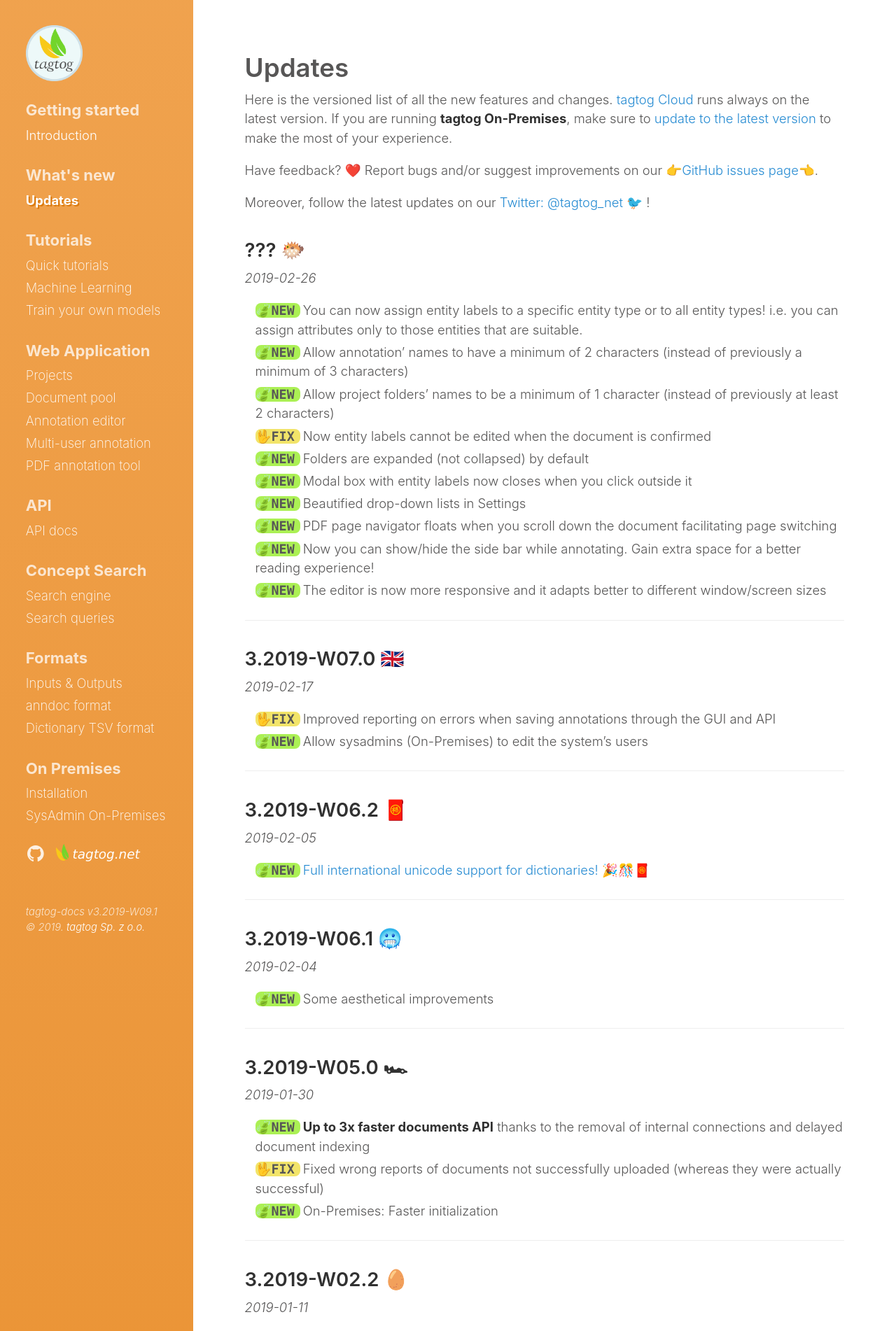
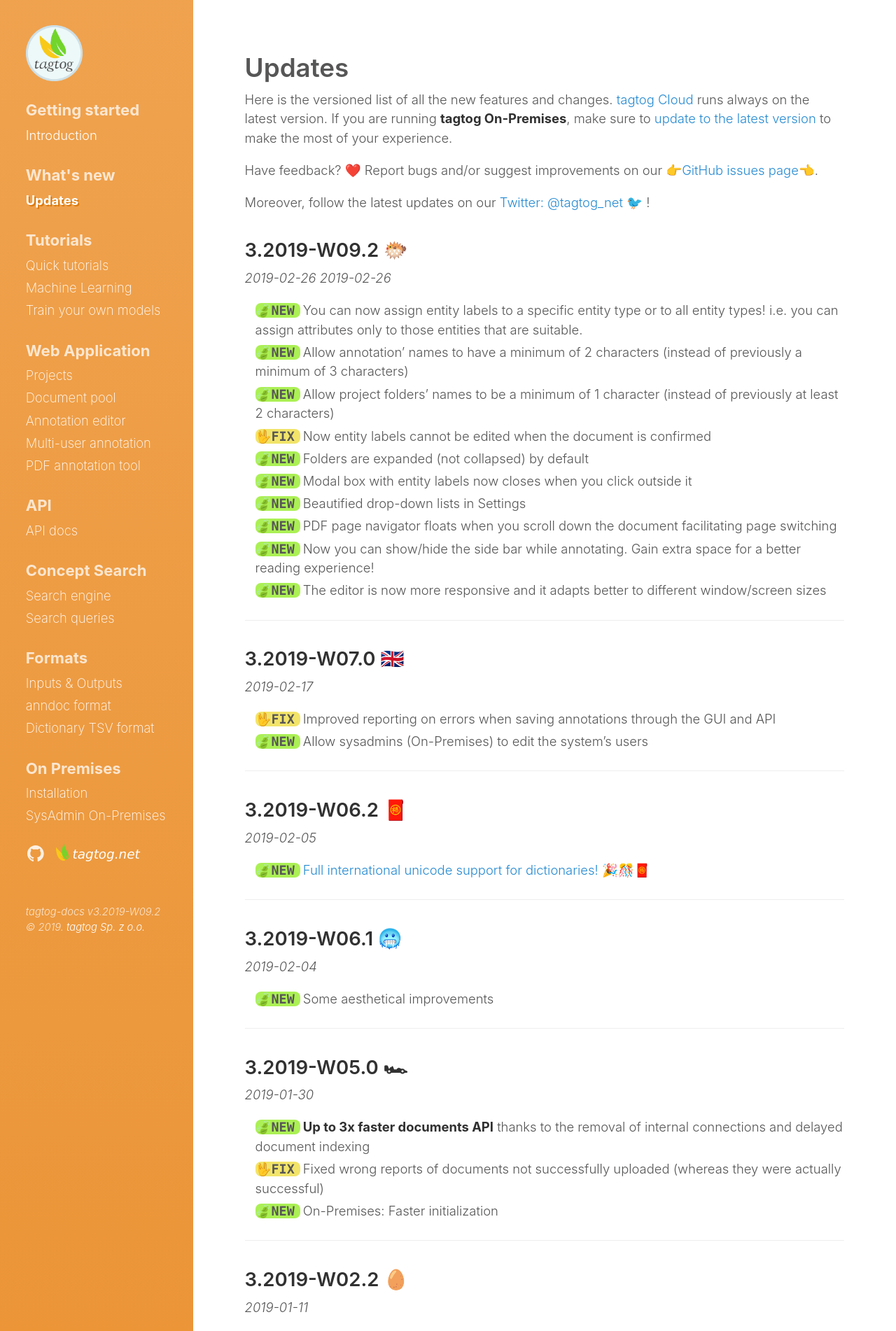
Before and after one commit to tagtogorg/tagtog-doc, a Jekyll site: the page built from updates.md, in a window 1280 px wide. Shown: the top 1902 px of the page at 70% size. Built offline with Jekyll 4.4.1, drawn with Linux system fonts in a browser that asks for light colours; nearby versions of some CDN libraries; emoji names are drawn with the system emoji font.

Commit message:
Bump version: 3.2019-W09.2 🐡

```diff
--- a/_config.yml
+++ b/_config.yml
@@ -63,7 +63,7 @@ plugins:
   - jemoji
 
 # Custom vars
-version: 3.2019-W09.1
+version: 3.2019-W09.2
 sidebar_home_link:  true
 search_page:   false
 # sidebar_blog_link:  '/blog'   # By default, your home page is your blog
--- a/updates.md
+++ b/updates.md
@@ -12,7 +12,8 @@ Have feedback? :heart: Report bugs and/or suggest improvements on our [:point_ri
 
 Moreover, follow the latest updates on our [Twitter: @tagtog_net 🐦](https://twitter.com/tagtog_net) !
 
-## ??? 🐡
+## 3.2019-W09.2 🐡
+_2019-02-26_
 _2019-02-26_
 
 <ul class="updates">
```
Also changed, not shown: 1 other file.
